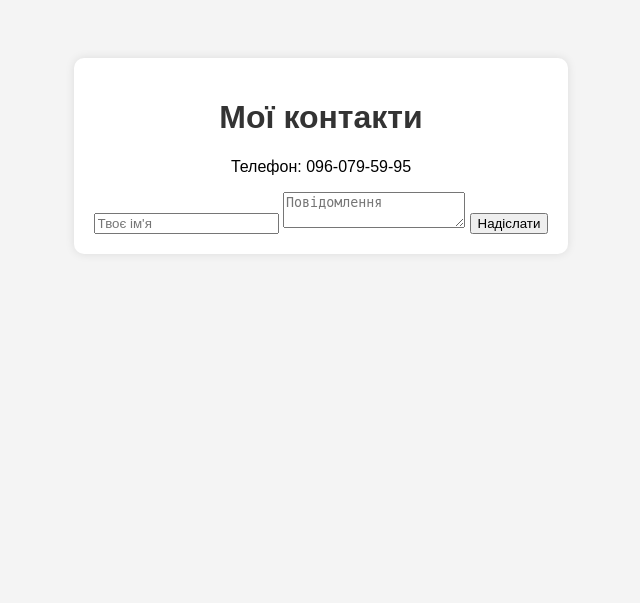
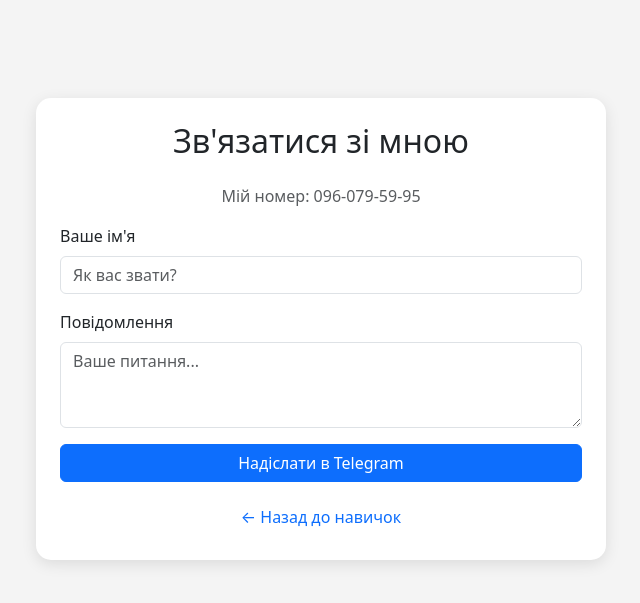
Before and after one commit to evgenw89-art/my-flask-sv, a Flask app: page /contacts in a window 1280 px wide. Shown: the top 603 px of the page, without its empty margins (319-959 px from the left). Run offline with Flask 3, Linux system fonts and the light colour scheme; some libraries are stand-ins or nearby versions.

Commit message:
New style contacts

```diff
--- a/templates/about.html
+++ b/templates/about.html
@@ -26,7 +26,7 @@
                 <a href="tel:{{ phone }}" class="btn btn-outline-light me-2"><i class="bi bi-telephone"></i> {{ phone }}</a>
                 <a href="{{ url_for('index') }}" class="btn btn-light"><i class="bi bi-house"></i> На головну</a>
             </div>
-            <a href="{{ url_for('contacts') }}">Зв'язатися зі мною</a>
+            <p><a href="{{ url_for('contacts') }}" class="link-light text-decoration-none">Зв'язатися зі мною</a></p>
         </div>
     </section>
 
--- a/templates/contacts.html
+++ b/templates/contacts.html
@@ -1,20 +1,57 @@
 <!DOCTYPE html>
-<html>
+<html lang="uk">
 <head>
+    <meta charset="UTF-8">
+    <meta name="viewport" content="width=device-width, initial-scale=1.0">
+    <title>Контакти</title>
+    <link href="https://cdn.jsdelivr.net/npm/bootstrap@5.3.0/dist/css/bootstrap.min.css" rel="stylesheet">
     <style>
-        body { font-family: Arial; background-color: #f4f4f4; text-align: center; padding-top: 50px; }
-        .card { background: white; padding: 20px; border-radius: 10px; box-shadow: 0 0 10px rgba(0,0,0,0.1); display: inline-block; }
-        h1 { color: #333; }
+        body { background-color: #f4f4f4; padding-top: 50px; }
+        /* Твій кастомний стиль для картки, якщо хочеш змінити стандартний Bootstrap */
+        .card-custom {
+            background: white;
+            border-radius: 15px;
+            box-shadow: 0 4px 15px rgba(0,0,0,0.1);
+        }
     </style>
 </head>
 <body>
-    <div class="card">
-        <h1>Мої контакти</h1><p>Телефон: {{ my_phone }}</p>
-        <form method="POST">
-            <input type="text" name="user_name" placeholder="Твоє ім'я" required>
-            <textarea name="user_message" placeholder="Повідомлення" required></textarea>
-            <button type="submit">Надіслати</button>
-        </form>
+    <div class="container mt-5">
+        <div class="row justify-content-center">
+            <div class="col-md-6 card-custom p-4">
+                <h2 class="text-center mb-4">Зв'язатися зі мною</h2>
+                <p class="text-center text-muted">Мій номер: {{ my_phone }}</p>
+
+                {% with messages = get_flashed_messages(with_categories=true) %}
+                    {% if messages %}
+                        {% for category, message in messages %}
+                            <div class="alert alert-success alert-dismissible fade show" role="alert">
+                                {{ message }}
+                                <button type="button" class="btn-close" data-bs-dismiss="alert" aria-label="Close"></button>
+                            </div>
+                        {% endfor %}
+                    {% endif %}
+                {% endwith %}
+
+                <form method="POST">
+                    <div class="mb-3 text-start">
+                        <label class="form-label">Ваше ім'я</label>
+                        <input type="text" name="user_name" class="form-control" placeholder="Як вас звати?" required>
+                    </div>
+                    <div class="mb-3 text-start">
+                        <label class="form-label">Повідомлення</label>
+                        <textarea name="user_message" class="form-control" rows="3" placeholder="Ваше питання..." required></textarea>
+                    </div>
+                    <button type="submit" class="btn btn-primary w-100">Надіслати в Telegram</button>
+                </form>
+
+                <div class="mt-3 text-center">
+                    <a href="{{ url_for('about') }}" class="btn btn-link text-decoration-none">← Назад до навичок</a>
+                </div>
+            </div>
+        </div>
     </div>
+
+    <script src="https://cdn.jsdelivr.net/npm/bootstrap@5.3.0/dist/js/bootstrap.bundle.min.js"></script>
 </body>
 </html>
```
